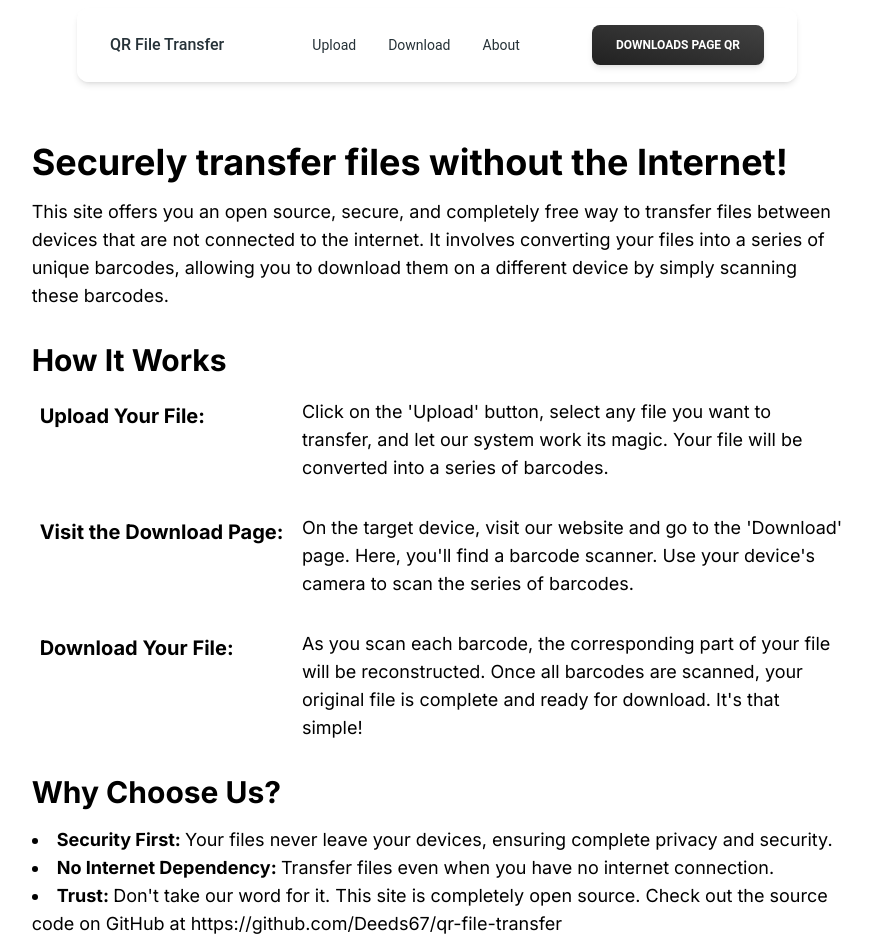
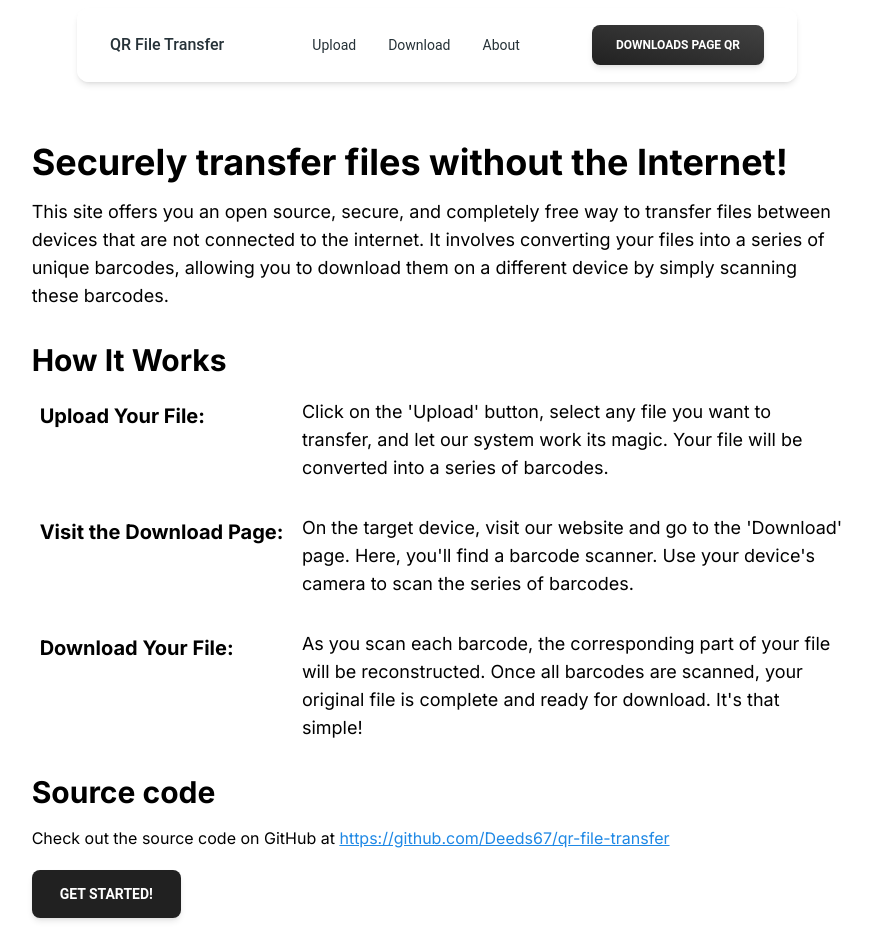
Before and after one commit to Deeds67/qr-file-transfer, a Next.js app: page / in a window 1280 px wide. Shown: the top 952 px of the page, without its empty margins (203-1075 px from the left). Built offline with nearby package versions, Linux system fonts and the light colour scheme.

Commit message:
Update styling

```diff
--- a/src/app/page.tsx
+++ b/src/app/page.tsx
@@ -35,12 +35,12 @@ export default function Home() {
             <p className="text-lg mb-8">As you scan each barcode, the corresponding part of your file will be reconstructed. Once all barcodes are scanned, your original file is complete and ready for download. It&apos;s that simple!</p>
           </div>
         </div>
-        <h2 className="text-3xl font-bold mb-4">Why Choose Us?</h2>
-        <ul className="text-lg mb-8 list-disc list-inside">
-          <li><span className="font-bold">Security First: </span>Your files never leave your devices, ensuring complete privacy and security.</li>
-          <li><span className="font-bold">No Internet Dependency: </span>Transfer files even when you have no internet connection.</li>
-          <li><span className="font-bold">Trust: </span>Don&apos;t take our word for it. This site is completely open source. Check out the source code on <Link href="https://github.com/Deeds67/qr-file-transfer">GitHub at https://github.com/Deeds67/qr-file-transfer</Link></li>
-        </ul>
+        <h2 className="text-3xl font-bold mb-4">Source code</h2>
+        <div className="mb-5">
+          <Link href="https://github.com/Deeds67/qr-file-transfer">Check out the source code on GitHub at&nbsp;
+            <span className="underline text-blue-600 hover:text-blue-800 visited:text-purple-600">https://github.com/Deeds67/qr-file-transfer</span>
+          </Link>
+        </div>
         <Button size="lg">
           <Link href="/upload">
             Get started!
```
